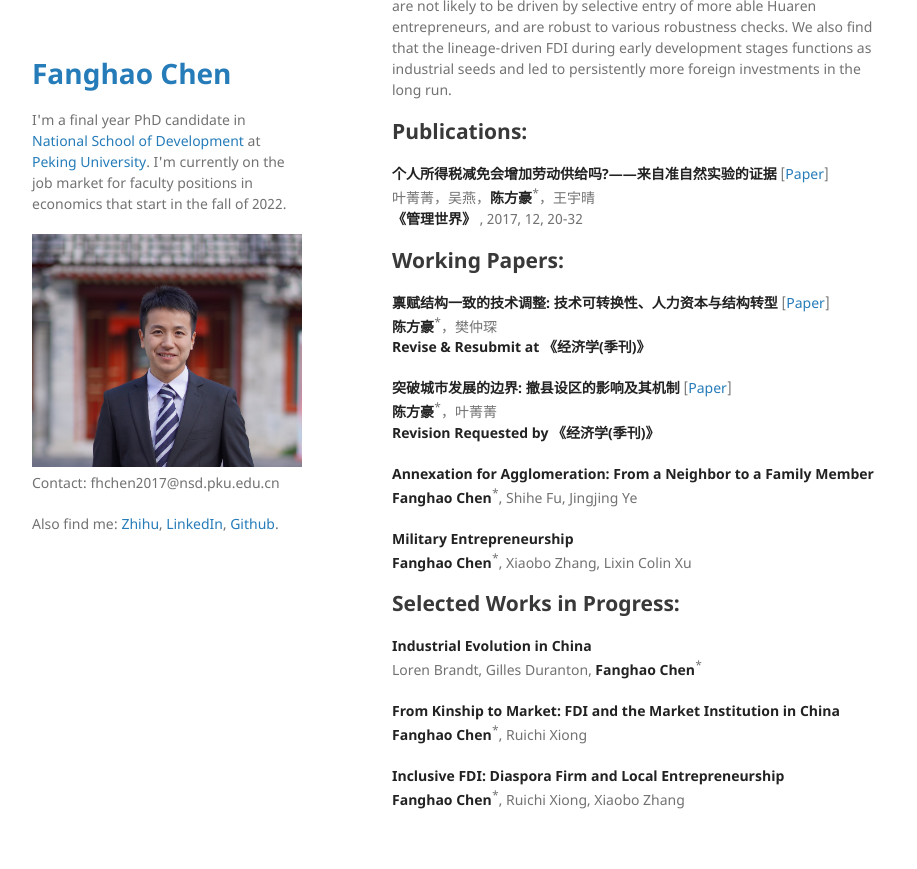
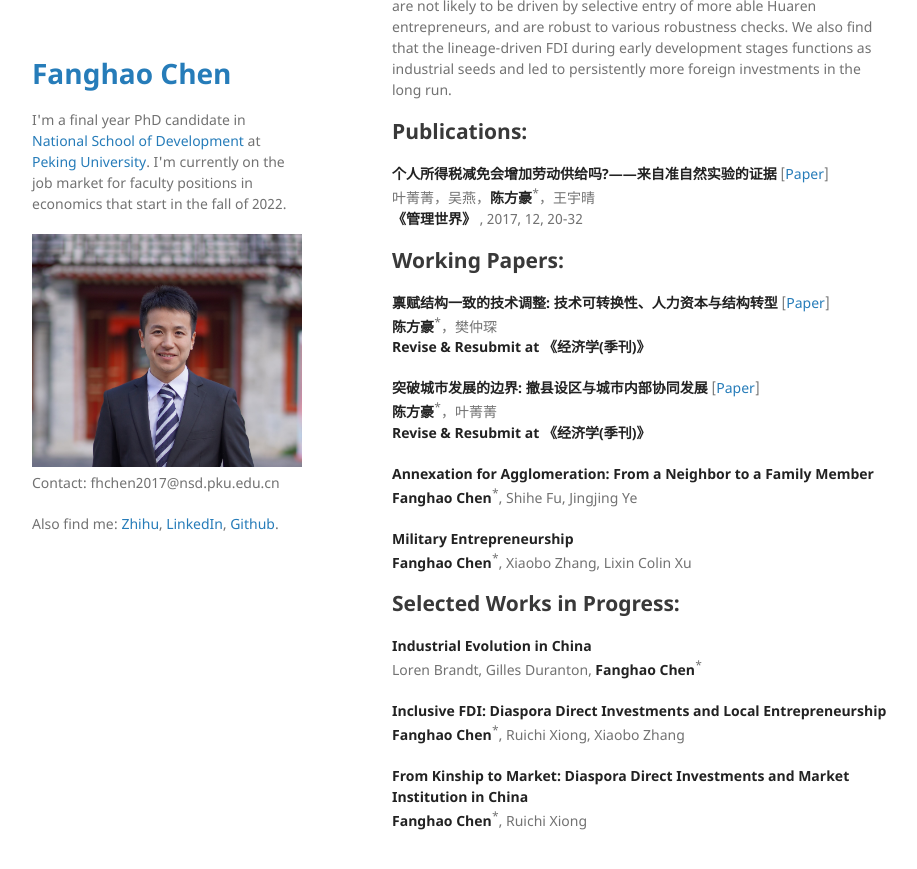
Before and after one commit to FanghaoChen/homepage, a Jekyll site: the page built from research.md, in a window 1280 px wide and 900 px high, scrolled down 517 px. Shown: the top 869 px of the window, without its empty margins (178-1095 px from the left). Built offline with Jekyll 4.4.1, drawn with Linux system fonts in a browser that asks for light colours.

Commit message:
Update research.md

```diff
--- a/research.md
+++ b/research.md
@@ -23,9 +23,9 @@ This paper studies the importance of international lineage network in facilitati
 **陈方豪**<sup>*</sup>，樊仲琛 <br/>
 **Revise & Resubmit at 《经济学(季刊)》**
 
-**突破城市发展的边界: 撤县设区的影响及其机制** [[Paper](./assets/annex_paper.pdf)] <br/>
+**突破城市发展的边界: 撤县设区与城市内部协同发展** [[Paper](./assets/annex_paper.pdf)] <br/>
 **陈方豪**<sup>*</sup>，叶菁菁 <br/>
-**Revision Requested by 《经济学(季刊)》**
+**Revise & Resubmit at 《经济学(季刊)》**
 
 **Annexation for Agglomeration: From a Neighbor to a Family Member** <br/>
 **Fanghao Chen**<sup>*</sup>, Shihe Fu, Jingjing Ye
@@ -38,8 +38,8 @@ This paper studies the importance of international lineage network in facilitati
 **Industrial Evolution in China** <br/>
 Loren Brandt, Gilles Duranton, **Fanghao Chen**<sup>*</sup>
 
-**From Kinship to Market: FDI and the Market Institution in China** <br/>
+**Inclusive FDI: Diaspora Direct Investments and Local Entrepreneurship** <br/>
+**Fanghao Chen**<sup>*</sup>, Ruichi Xiong, Xiaobo Zhang
+
+**From Kinship to Market: Diaspora Direct Investments and Market Institution in China** <br/>
 **Fanghao Chen**<sup>*</sup>, Ruichi Xiong
-
-**Inclusive FDI: Diaspora Firm and Local Entrepreneurship** <br/>
-**Fanghao Chen**<sup>*</sup>, Ruichi Xiong, Xiaobo Zhang
```
